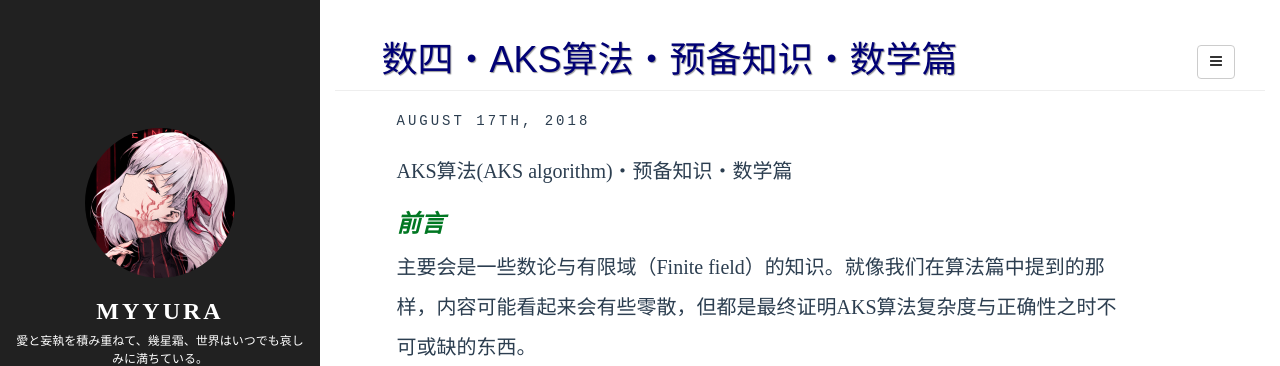
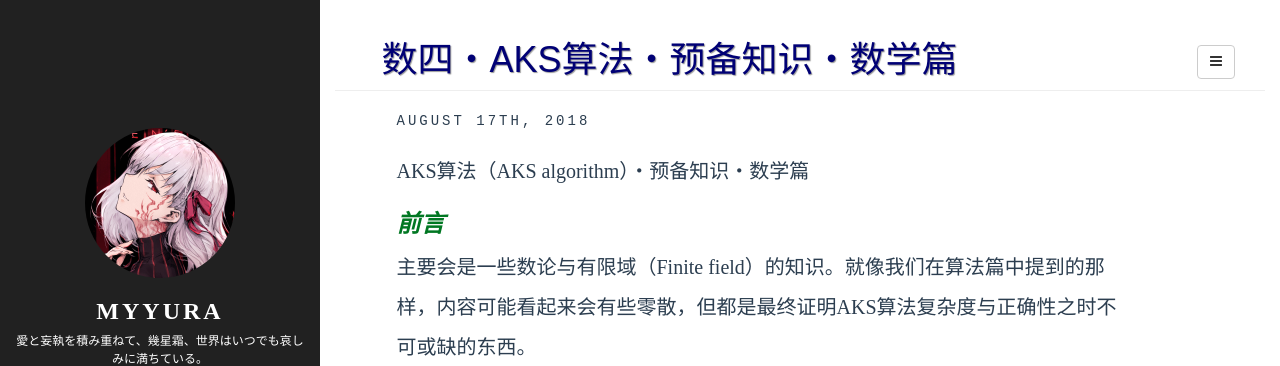
Before and after one commit to Myyura/myyura.github.io, a Jekyll site: the page built from _posts/math_algorithm/2018-8-17-background_for_AKS-2.md, in a window 1280 px wide and 900 px high. Shown: the top 366 px of the window. Built offline with Jekyll 4.4.1, drawn with Linux system fonts in a browser that asks for light colours; formulas are drawn with MathJax 3; a script that is not in the unit is left out; comment, search, counter and statistics services are not loaded.

```diff
--- a/_posts/math_algorithm/2018-8-17-background_for_AKS-2.md
+++ b/_posts/math_algorithm/2018-8-17-background_for_AKS-2.md
@@ -6,7 +6,7 @@ category: mathematics
 tags: [primality-test, number-theory, mathematics]
 ---
 
-AKS算法(AKS algorithm)・预备知识・数学篇
+AKS算法（AKS algorithm）・预备知识・数学篇
 
 ## ***前言***
 
```
